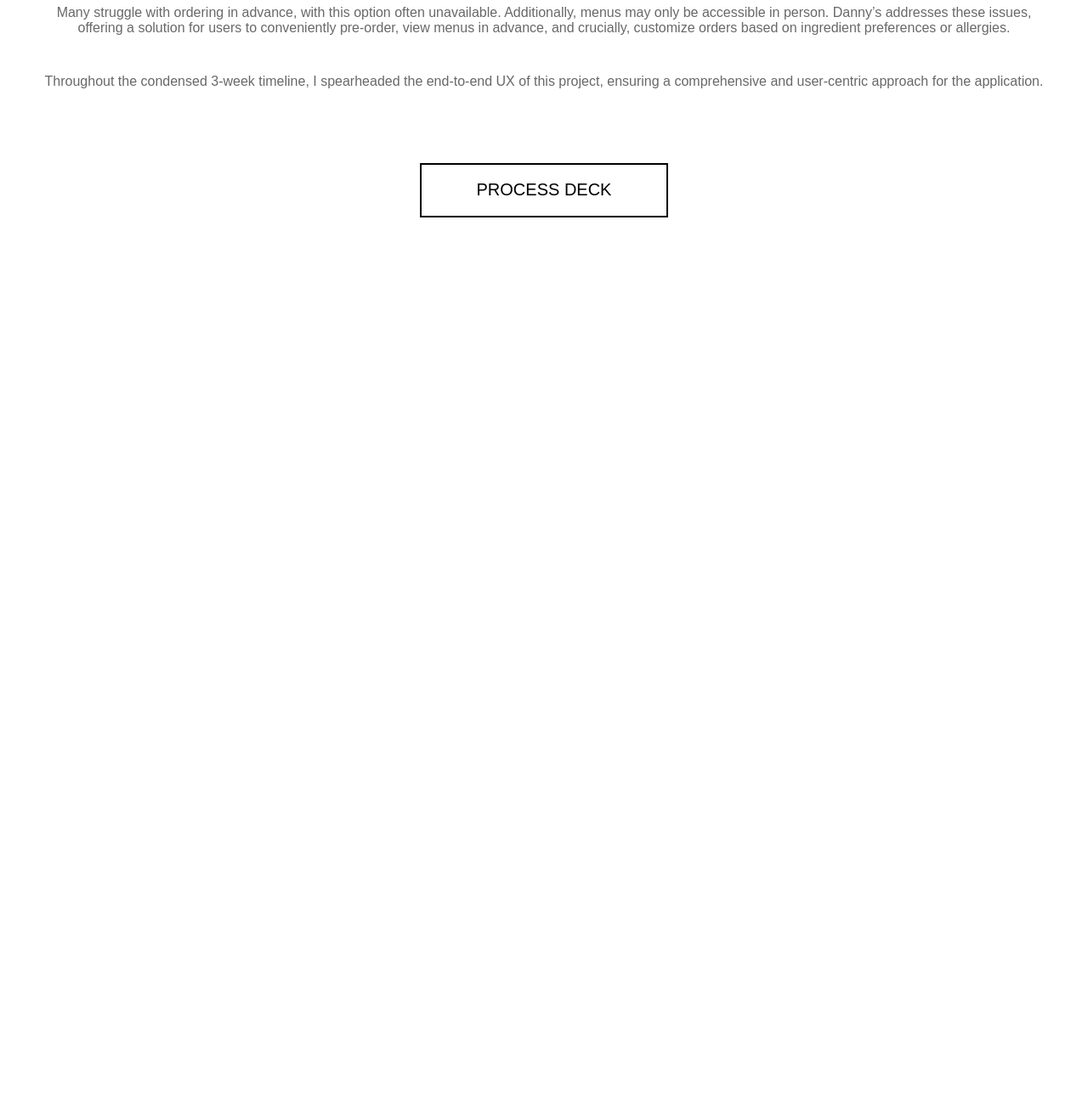
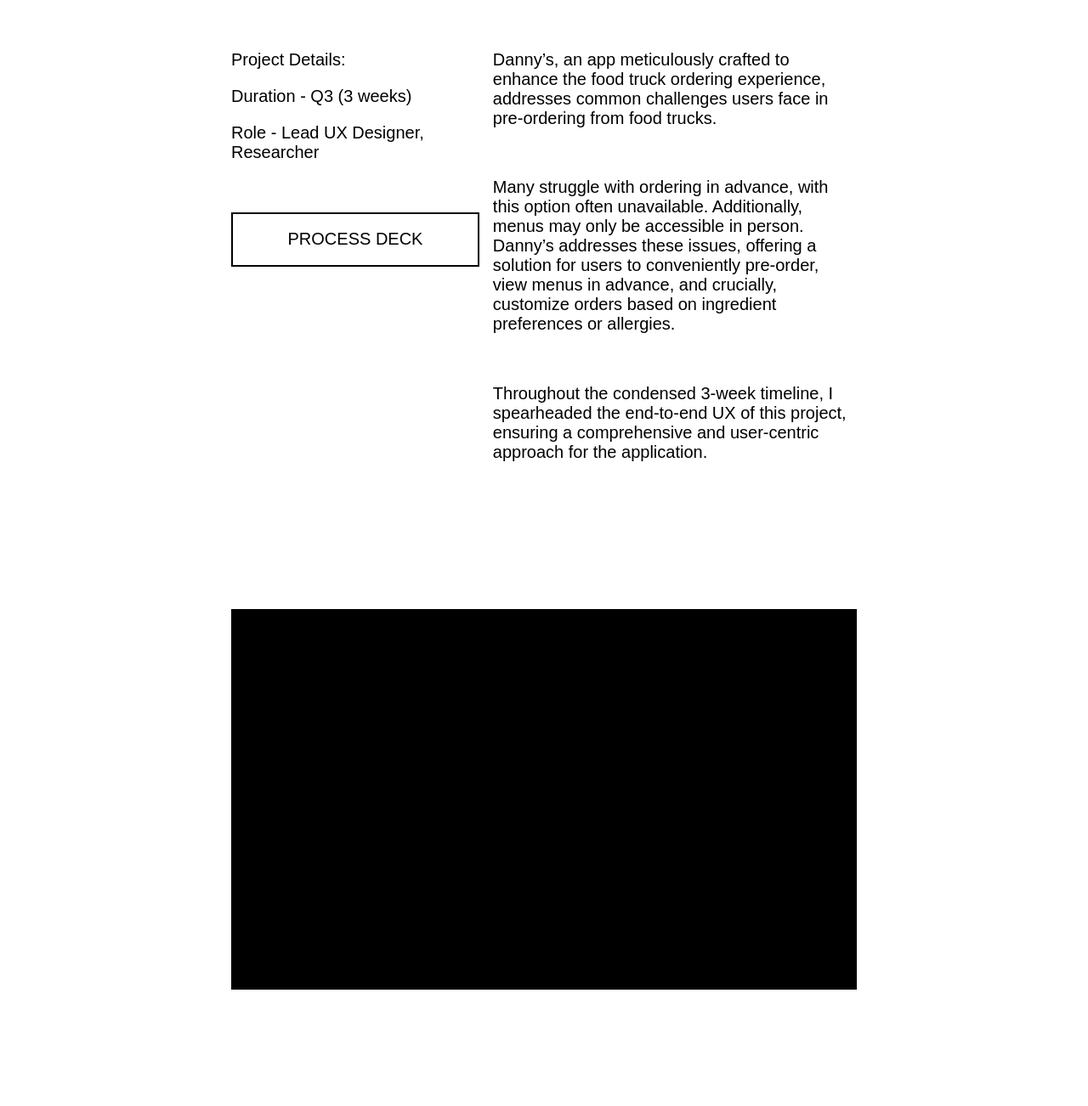
Before and after one commit to Drew-Bae/Portfolio-0.4, a plain HTML site: page dannys.html in a window 1280 px wide. Shown: the part 296-1598 px from the top of the page at 85% size. Before the commit the page ends 800 px from the top, so only its background shows below. Drawn offline with Linux system fonts and the light colour scheme; a web font is replaced by a local one.

Commit message:
All pages are mobile, tablet, desktop ready.

```diff
--- a/css/codecareerguideStyles.css
+++ b/css/codecareerguideStyles.css
@@ -104,3 +104,57 @@ button {
     border: 2px solid #000;
     background: #fff;
 }
+
+.desktop {
+    display: none;
+}
+
+video {
+    display: none;
+}
+
+/* Desktop */
+@media screen and (min-width: 1024px) {
+    .desktop {
+        display: flex;
+        justify-content: space-between;
+        margin-top: 58px;
+        margin-left: 272px;
+        margin-right: 272px;
+    }
+
+    h1 {
+        font-size: 64px;
+        margin-top: 58px;
+    }
+
+    p {
+        font-size: 20px;
+    }
+
+    .mobile {
+        display: none;
+    }
+
+    .summary {
+        text-align: left;
+    }
+
+    .paragraph {
+        text-align: left;
+        width: 467px;
+    }
+
+    button {
+        margin-top: 39px;
+    }
+
+    .video {
+        background: #000;
+        height: 448px;
+        margin-top: 153px;
+        margin-left: 272px;
+        margin-right: 272px;
+        margin-bottom: 137px;
+    }
+}
--- a/dannys.html
+++ b/dannys.html
@@ -22,18 +22,19 @@
     <div class="centerText">
       <p class="year">2023</p>
       <h1 id="danny">Danny's</h1>
+      <div class="mobile">
         <p class="rest des">
-        Danny’s, an app meticulously crafted to enhance the food truck ordering
-        experience, addresses common challenges users face in pre-ordering from
-        food trucks.
+          Danny’s, an app meticulously crafted to enhance the food truck
+          ordering experience, addresses common challenges users face in
+          pre-ordering from food trucks.
         </p>
         <br />
         <p class="rest">
           Many struggle with ordering in advance, with this option often
           unavailable. Additionally, menus may only be accessible in person.
           Danny’s addresses these issues, offering a solution for users to
-        conveniently pre-order, view menus in advance, and crucially, customize
-        orders based on ingredient preferences or allergies.
+          conveniently pre-order, view menus in advance, and crucially,
+          customize orders based on ingredient preferences or allergies.
         </p>
         <br />
         <p class="rest last">
@@ -43,5 +44,36 @@
         </p>
         <button type="button">PROCESS DECK</button>
       </div>
+      <div class="desktop">
+        <div class="summary">
+          <p>Project Details:</p>
+          <p>Duration - Q3 (3 weeks)</p>
+          <p>Role - Lead UX Designer, Researcher</p>
+          <button type="button">PROCESS DECK</button>
+        </div>
+        <div class="paragraph">
+          <p>
+            Danny’s, an app meticulously crafted to enhance the food truck
+            ordering experience, addresses common challenges users face in
+            pre-ordering from food trucks.
+          </p>
+          <br />
+          <p>
+            Many struggle with ordering in advance, with this option often
+            unavailable. Additionally, menus may only be accessible in person.
+            Danny’s addresses these issues, offering a solution for users to
+            conveniently pre-order, view menus in advance, and crucially,
+            customize orders based on ingredient preferences or allergies.
+          </p>
+          <br />
+          <p>
+            Throughout the condensed 3-week timeline, I spearheaded the
+            end-to-end UX of this project, ensuring a comprehensive and
+            user-centric approach for the application.
+          </p>
+        </div>
+      </div>
+      <div class="video"></div>
+    </div>
   </body>
 </html>
```
Also changed, not shown: codecareerguide.html (+36 -6 lines). Lines whose indentation alone changed are shown as unchanged.
